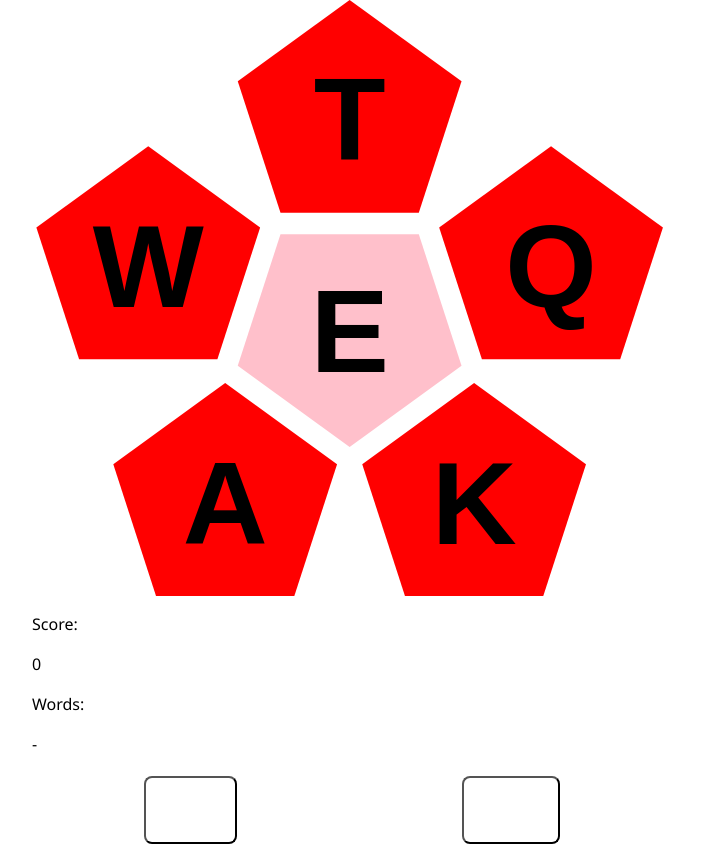
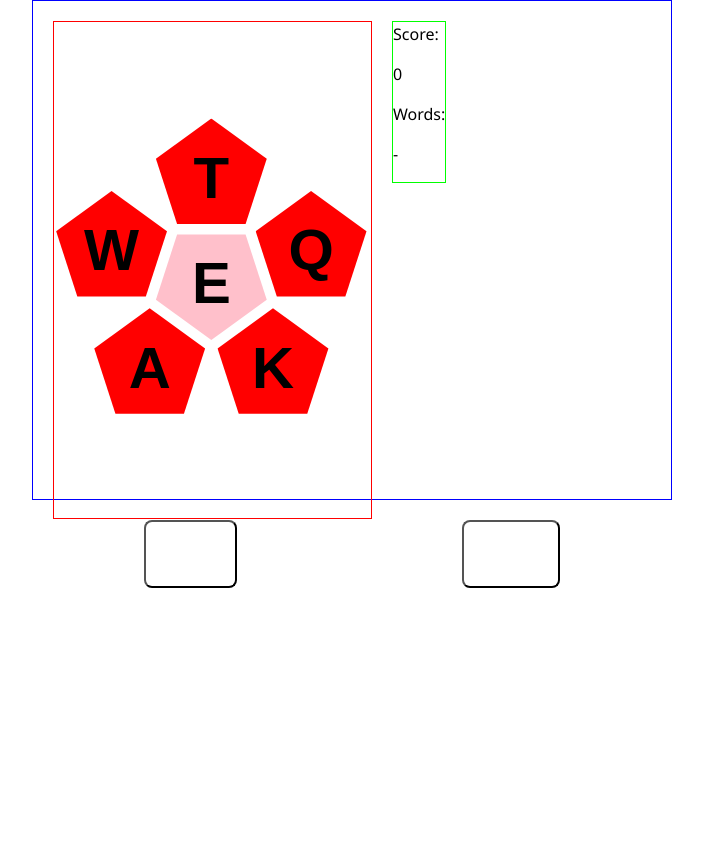
Before and after one commit to brendanpayne/pentango, a website: page index.html in a window 1280 px wide. Shown: the whole page, without its empty margins (288-991 px from the left). After the commit the page ends 800 px from the top, so only its background shows below. Drawn offline with nearby package versions, Linux system fonts and the light colour scheme.

Commit message:
updates to the website style

```diff
--- a/index.html
+++ b/index.html
@@ -21,7 +21,7 @@
 
   <div class="top-bar">
 
-  <div id="popup"></div>
+    <div id="popup"></div>
 
   </div>
   <div class="main-container">
@@ -36,15 +36,13 @@
       </svg>
     </div>
 
-    <div class="score-container">
+    <div class="word-container">
       <div class="score-text">
         <p>Score:</p>
-        <p id="score">0</p>
+        <p id="total">0</p>
       </div>
-    </div>
 
-    <div class="word-container">
-      <div class="wordbank">
+      <div class="word-bank">
         <p>Words:</p>
         <p id="word">-</p>
       </div>
--- a/resources/styles/styles.css
+++ b/resources/styles/styles.css
@@ -5,6 +5,14 @@ body {
 }
 
 @media (prefers-color-scheme: dark) {
+  body {
+    background-color: #1A1A1A;
+    color: aliceblue;
+    font-family: 'Segoe UI', sans-serif;
+  }
+}
+
+@media only screen and (max-width: 600px) {
   body {
     background-color: #1A1A1A;
     color: aliceblue;
@@ -58,13 +66,29 @@ g:not(:active) {
     transform: scale(1);
   }
 }
-
 .main-container {
   margin-top: 0;
   margin-left: 25%;
   width: 50%;
-  height: 50%;
+  height: 500px;
+  border:solid 1px #00F
 }
+
+.game-container {
+  float: left;
+  margin-top: 20px;
+  margin-left: 20px;
+  width: 50%;
+  height: 100%;
+  border:solid 1px #F00
+}
+
+.word-container {
+  float: left;
+  margin: 20px;
+  border:solid 1px #0F0
+}
+
 
 #guesses {
   text-align: center;
```
